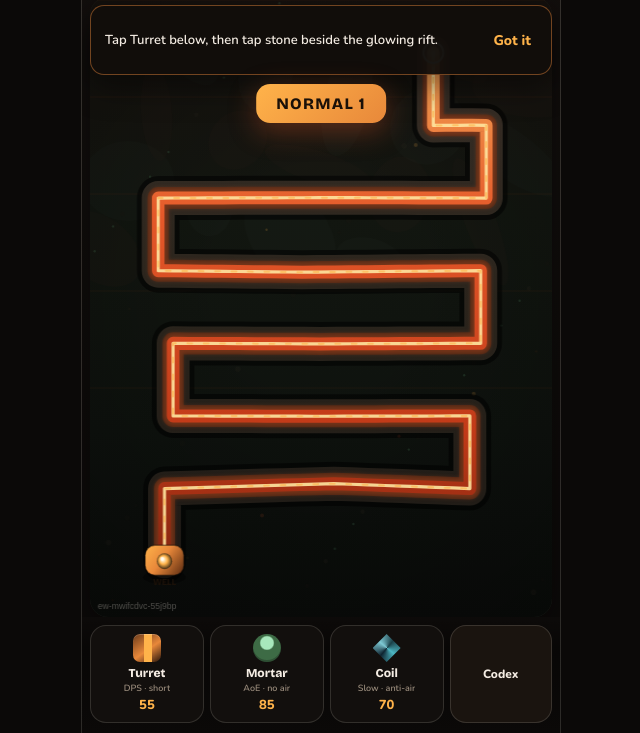
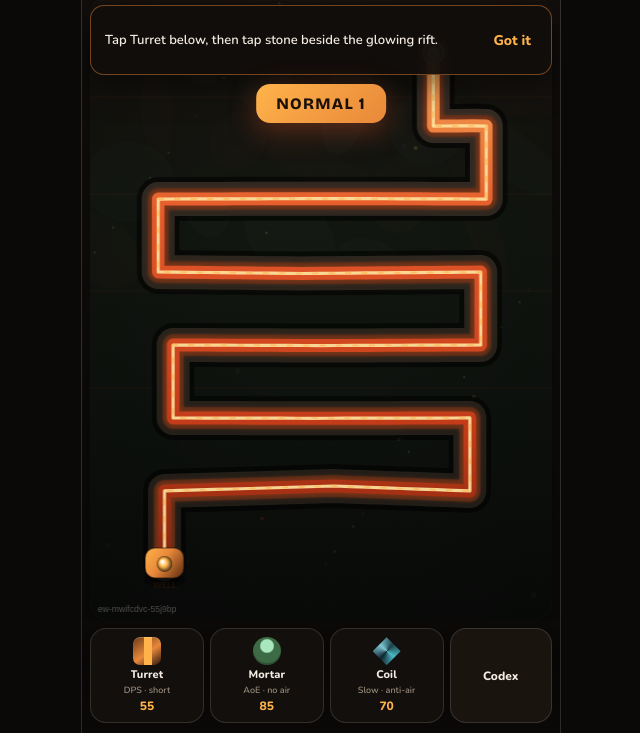
Before and after one commit to vlee14/tower-defense, a plain HTML site: page index.html in a window 1280 px wide. Both pictures are taken after a click on the button "New Run". Shown: the part 67-800 px from the top of the page, without its empty margins (319-959 px from the left). Drawn offline with Linux system fonts and the light colour scheme; animation ran at ten frames a second.

Commit message:
Fix dock label clip and HUD score flex for compact values
Keep Coil readable in the shop row and give the score chip a bit
more room so values like 1.2M stay clear beside wave text.

Co-authored-by: vlee14 <vlee14@users.noreply.github.com>

```diff
--- a/styles.css
+++ b/styles.css
@@ -206,12 +206,12 @@ html, body {
   flex: 0 1 auto;
 }
 .wave-line #score {
-  flex: 0 0 auto;
+  flex: 0 1 auto;
   font-family: var(--display);
   font-weight: 800;
   font-variant-numeric: tabular-nums;
   letter-spacing: -0.02em;
-  max-width: 5.5ch;
+  max-width: 6.5ch;
   overflow: hidden;
   text-overflow: ellipsis;
 }
@@ -478,9 +478,19 @@ html, body {
   background: rgba(232, 136, 58, 0.1);
 }
 .tower-btn.unaffordable { opacity: 0.45; }
-.tb-name { font-size: 12px; font-weight: 800; font-family: var(--display); }
+.tb-name {
+  font-size: 11px;
+  font-weight: 800;
+  font-family: var(--font);
+  letter-spacing: 0.01em;
+  max-width: 100%;
+  overflow: hidden;
+  text-overflow: ellipsis;
+  white-space: nowrap;
+  line-height: 1.15;
+}
 .tb-trade { font-size: 9px; color: var(--muted); white-space: nowrap; overflow: hidden; text-overflow: ellipsis; max-width: 100%; font-weight: 600; }
-.tb-cost { font-size: 13px; color: var(--ember-hot); font-weight: 800; }
+.tb-cost { font-size: 12px; color: var(--ember-hot); font-weight: 800; font-variant-numeric: tabular-nums; }
 .tb-icon {
   width: 28px;
   height: 28px;
```
